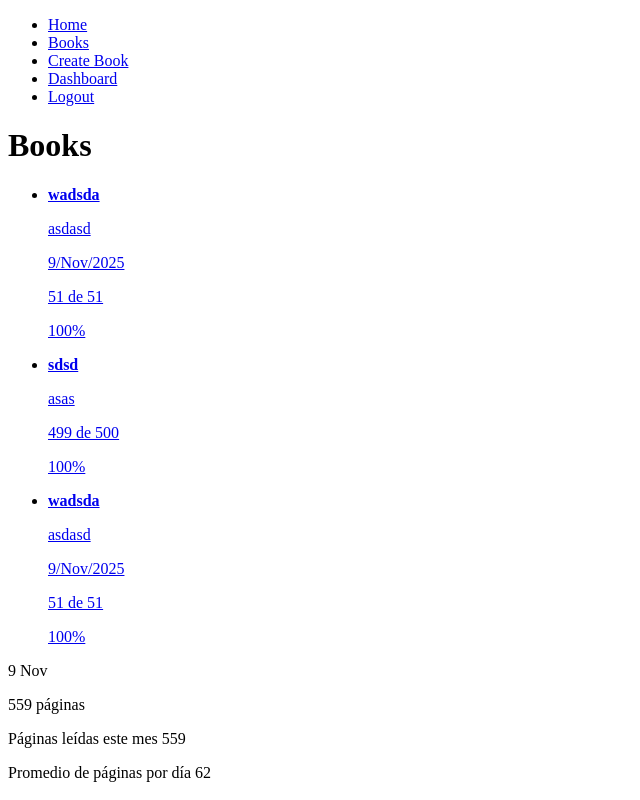
After one commit to CARLOSDESTYT/BookTracker, a Django app: page /dashboard/ in a window 1280 px wide. The commit adds this page. Shown: the whole page, without its empty margins (0-640 px from the left). Run offline with Django 5.2, Linux system fonts and the light colour scheme; a user stored in the database is signed in; data comes from the database, SQL or seed files in the repository; both versions use the stored data as it was after the commit.

Commit message:
Implementación del dashboard

```diff
--- a/BookTracker/urls.py
+++ b/BookTracker/urls.py
@@ -23,6 +23,7 @@ urlpatterns = [
     path('', views.home, name='home'),
     path('signup/', views.signup, name='signup'),
     path('books/', views.books, name='books'),
+    path('dashboard/', views.dashboard, name='dashboard'),
     path('books/create/', views.create_book, name='create_book'),
     path('books/<int:book_id>/', views.book_detail, name='book_detail'),
     path('books/<int:book_id>/complete', views.complete_book, name='complete_book'),
--- a/books/models.py
+++ b/books/models.py
@@ -1,6 +1,9 @@
 from django.db import models
 from django.contrib.auth.models import User
 from django.core.validators import MinValueValidator
+from django.utils import timezone
+from django.db.models.signals import post_save
+from django.dispatch import receiver
 
 # Create your models here.
 class Book(models.Model):
@@ -26,10 +29,33 @@ class Book(models.Model):
             return 0
         tabla = []
         for dias in range(1, 11):
-            paginas_por_dia = round(self.pages_total / dias)
+            paginas_por_dia = round((self.pages_total-self.pages_read) / dias)
             tabla.append((dias, paginas_por_dia))
+        return tabla
 
-        return tabla
+class Profile(models.Model):
+    user = models.OneToOneField(User, on_delete=models.CASCADE)
+    date_most_pages_read = models.DateField(null=True, blank=True)
+    most_pages_read = models.PositiveIntegerField(default=0)
+    pages_this_month = models.PositiveIntegerField(default=0)
+
+    def __str__(self):
+        return f"Perfil de {self.user.username}"
+
+    def average_pages_for_day(self):
+        if self.pages_this_month == 0:
+            return 0
+        dias = timezone.now().day
+        paginas_por_dia = round(self.pages_this_month / dias)
+        return paginas_por_dia
+
+@receiver(post_save, sender=User)
+def create_or_update_user_profile(sender, instance, created, **kwargs):
+    if created:
+        Profile.objects.create(user=instance)
+    else:
+        instance.profile.save()
+
 
 def clean(self):
     from django.core.exceptions import ValidationError
--- a/books/templates/base.html
+++ b/books/templates/base.html
@@ -21,6 +21,9 @@
                 <a href="/books/create">Create Book</a>
             </li>
             <li>
+                <a href="/dashboard">Dashboard</a>
+            </li>
+            <li>
                 <a href="/logout">Logout</a>
             </li>
 
--- /dev/null
+++ b/books/templates/dashboard.html
@@ -0,0 +1,46 @@
+{% extends "base.html" %}
+{% block content %}
+
+<h1>Books</h1>
+
+<ul>
+    {% for book in books_created %}
+    <li>
+        <a href="{% url 'book_detail' book.id %}">
+            <strong> {{book.title}} </strong>
+            <p>{{book.autor}}</p>
+            {% if book.goal %}
+                <p>Meta: {{book.goal|date:'j/M/Y'}}</p>
+            {% endif %}
+            {% if book.date_completed %}
+                <p>{{ book.date_completed|date:'j/M/Y' }}</p>
+            {% endif %}
+            <p>{{book.pages_read}} de {{book.pages_total}}</p>
+            <p>{{book.progress}}%</p>
+        </a>
+    </li>
+    {% endfor %}
+    {% for book in books_completed %}
+    <li>
+        <a href="{% url 'book_detail' book.id %}">
+            <strong> {{book.title}} </strong>
+            <p>{{book.autor}}</p>
+            {% if book.goal %}
+                <p>Meta: {{book.goal|date:'j/M/Y'}}</p>
+            {% endif %}
+            {% if book.date_completed %}
+                <p>{{ book.date_completed|date:'j/M/Y' }}</p>
+            {% endif %}
+            <p>{{book.pages_read}} de {{book.pages_total}}</p>
+            <p>{{book.progress}}%</p>
+        </a>
+    </li>
+    {% endfor %}
+</ul>
+<p>{{ profile.date_most_pages_read|date:'j M'  }}</p>
+<p>{{ profile.most_pages_read }} páginas</p>
+<p>Páginas leídas este mes {{ profile.pages_this_month }}</p>
+<p>Promedio de páginas por día {{ profile.average_pages_for_day }}</p>
+
+
+{% endblock %}
--- a/books/views.py
+++ b/books/views.py
@@ -6,7 +6,8 @@ from django.contrib.auth import login, logout, authenticate
 from django.db import IntegrityError
 from django.utils import timezone
 from .forms import BookForm
-from .models import Book
+from .models import Book, Profile
+from datetime import datetime
 
 
 # Create your views here.
@@ -35,26 +36,56 @@ def books(request):
     return render(request, 'books.html', {'books': books})
 
 @login_required
+def dashboard(request):
+    books_created = Book.objects.filter(user=request.user, created__month=datetime.now().month)
+    books_completed = Book.objects.filter(user=request.user, date_completed__month=datetime.now().month)
+    profile = request.user.profile
+    return render(request, 'dashboard.html', {'books_created': books_created, 'books_completed': books_completed, 'profile': profile})
+
+@login_required
 def create_book(request):
+    profile = request.user.profile
     if request.method == 'GET':
         return render(request, 'create_book.html', {'form': BookForm()})
     else:
         form = BookForm(request.POST)
         pages_read = int(request.POST.get('pages_read', 0))
         pages_total = int(request.POST.get('pages_total', 0))
+        book_id = int(request.POST.get('book_id', 0))
         if pages_read > pages_total:
             return render(request, 'book_detail.html',{'form': form, 'error': 'No puedes leer más páginas de las que tiene el libro'})
         try:
+            if pages_read == pages_total:
+                complete_book(request, book_id)
             new_book = form.save(commit=False)
             new_book.user = request.user
             new_book.save()
+            today = timezone.now().date()
+            # Actualizar récord diario/máximo
+            if profile.date_most_pages_read == today:
+                    profile.most_pages_read += pages_read
+            else:
+                if pages_read > profile.most_pages_read:
+                    profile.most_pages_read = pages_read
+                    profile.date_most_pages_read = today
+            if profile.most_pages_read < 0:
+                profile.most_pages_read = 0
+            profile.pages_this_month += pages_read
+            if profile.pages_this_month < 0:
+                profile.pages_this_month = 0
+            profile.save()
             return redirect('books')
         except ValueError:
                 return render(request, 'signup.html', {'form': BookForm(), 'error': 'Porfavor ponga datos validos'})
 
+from django.utils import timezone
+from datetime import datetime
+
 @login_required
 def book_detail(request, book_id):
     book = get_object_or_404(Book, pk=book_id, user=request.user)
+    profile = request.user.profile
+    last_pages_read = book.pages_read  # <- correcto: tomamos el valor guardado
     if request.method == 'GET':
         form = BookForm(instance=book)
         return render(request, 'book_detail.html', {'book': book, 'form': form})
@@ -63,11 +94,34 @@ def book_detail(request, book_id):
         pages_read = int(request.POST.get('pages_read', 0))
         pages_total = int(request.POST.get('pages_total', 0))
         if pages_read > pages_total:
-            return render(request, 'book_detail.html',{'book': book, 'form': form, 'error': 'No puedes leer más páginas de las que tiene el libro'})
+            return render(request, 'book_detail.html', {'book': book, 'form': form, 'error': 'No puedes leer más páginas de las que tiene el libro'})
         try:
-            form.save()
+            form.save()  # guardamos el libro actualizado primero
             if pages_read == pages_total:
                 complete_book(request, book_id)
+            elif pages_read < pages_total:
+                book.date_completed = None
+                book.save()
+            # Calcular cuántas páginas nuevas se leyeron
+            pages = pages_read - last_pages_read
+            today = timezone.now().date()
+            current_month = today.month
+            # Actualizar récord diario/máximo
+            if profile.date_most_pages_read == today:
+                    profile.most_pages_read += pages
+            else:
+                if pages > profile.most_pages_read:
+                    profile.most_pages_read = pages
+                    profile.date_most_pages_read = today
+            if profile.most_pages_read < 0:
+                profile.most_pages_read = 0
+            # Reiniciar contador mensual si cambió el mes
+            if profile.date_most_pages_read.month != current_month:
+                profile.pages_this_month = 0
+            profile.pages_this_month += pages
+            if profile.pages_this_month < 0:
+                profile.pages_this_month = 0
+            profile.save()
             return redirect('books')
         except ValueError:
             return render(request, 'book_detail.html', {'book': book, 'form': form, 'error': 'Error actualizando libro'})
```
Also changed, not shown: books/migrations/0001_initial.py, db.sqlite3.
